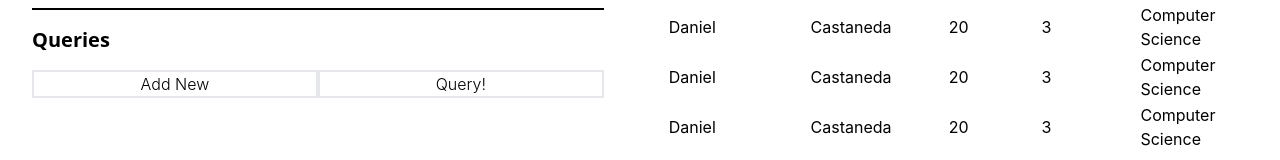
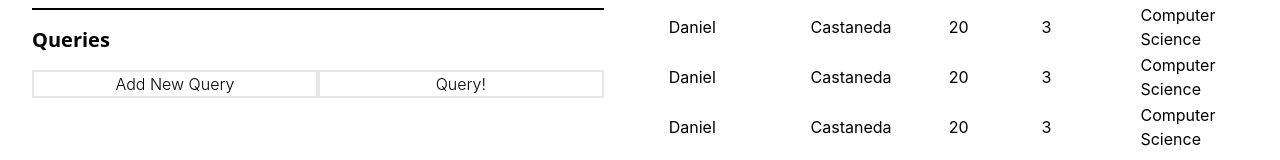
Before and after one commit to CS180-spring/cs180-21-CryPlusPlus, a Next.js app in the folder crydb/: page /main in a window 1280 px wide. Shown: the part 384-544 px from the top of the page. Built offline with nearby package versions, Linux system fonts and the light colour scheme.

Commit message:
Added partial support for deleting queries

```diff
--- a/crydb/app/main/page.jsx
+++ b/crydb/app/main/page.jsx
@@ -75,8 +75,16 @@ const cols = [
 
 const Main = () => {
   const [queries, setQueries] = useState([]);
-  const handleQueries = () => {
-    setQueries([...queries, []])
+  const addQuery = () => {
+    const prevQueries = [...queries, <Query columns={cols} />];
+    setQueries(prevQueries);
+    console.log(prevQueries);
+  }
+  const deleteQuery = (i) => {
+    console.log(`Deleting ${i}`);
+    const prevQueries = [...queries];
+    prevQueries.splice(i, 1);
+    setQueries(prevQueries);
   }
   return (
     <div>
@@ -91,12 +99,15 @@ const Main = () => {
           </div>
           {queries.map((data, i) => {
             return (
-              <Query columns={cols} />
+              <div className='flex flex-row items-center'>
+                <button key={i} className='py-2 px-4 m-2 font-inter font-light border-2 hover:bg-figma-black-grey400' onClick={() => deleteQuery(i)}>x</button>
+                {data}
+              </div>
             )
           })}
           <div className='flex flex-row'>
-            <button className='flex justify-center items-center hover:bg-figma-black-grey400 font-inter font-light border-2 w-full' onClick={handleQueries}>
-                Add New
+            <button className='flex justify-center items-center hover:bg-figma-black-grey400 font-inter font-light border-2 w-full' onClick={() => addQuery()}>
+                Add New Query
             </button>
             <button className='flex justify-center items-center hover:bg-figma-black-grey400 font-inter font-light border-2 w-full'>
                 Query!
```
